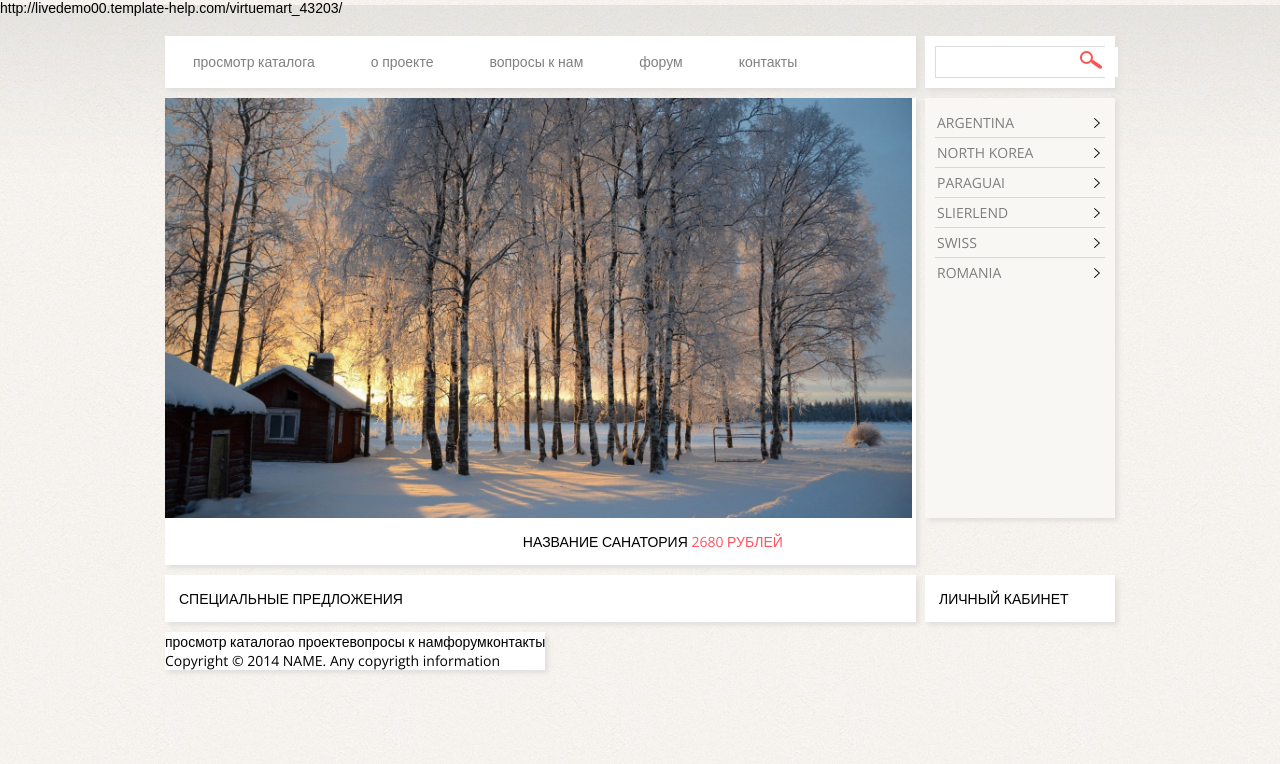
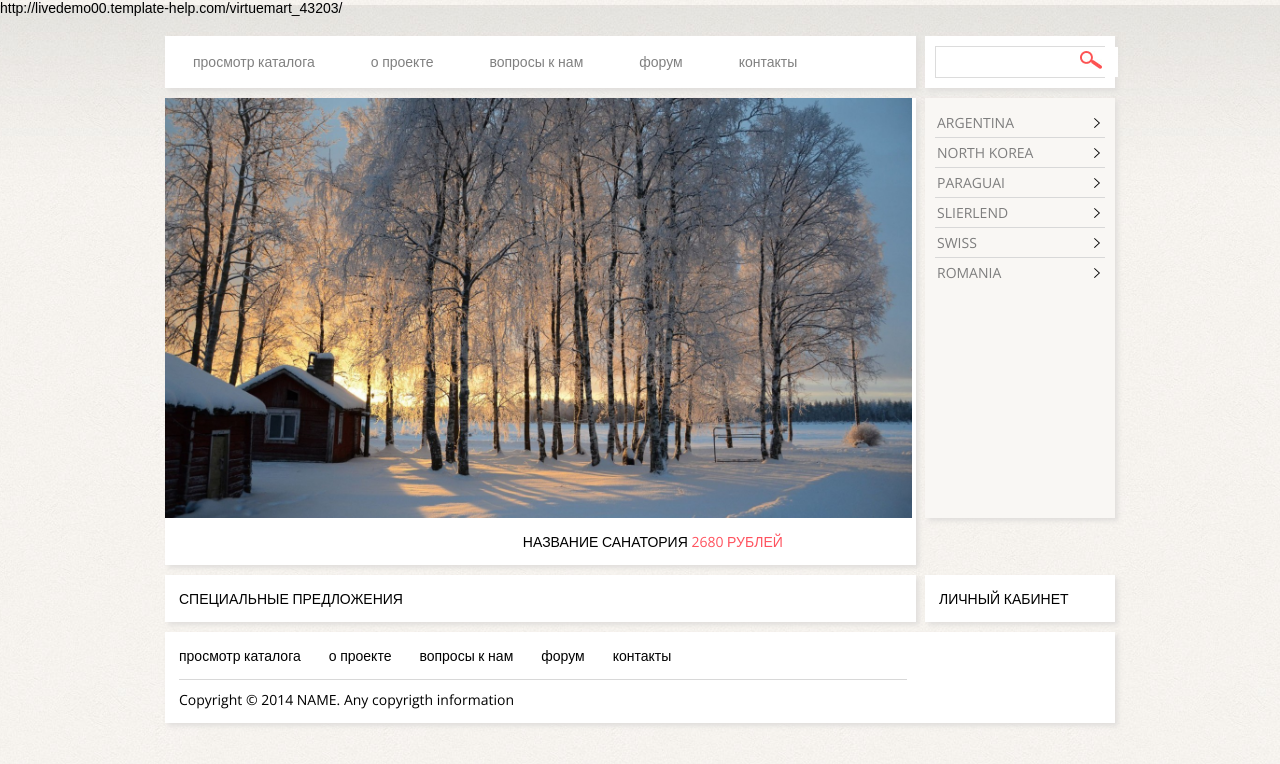
Before and after one commit to umkame/htl-makeup, a plain HTML site: page index.html in a window 1280 px wide. Drawn offline with nearby package versions, Linux system fonts and the light colour scheme.

Commit message:
fix footer

```diff
--- a/css/elements.css
+++ b/css/elements.css
@@ -124,6 +124,23 @@
 
 	.page .footer {
 		background-color: #FFFFFF;
-		position: relative;
-		float: left;
+        margin-bottom: 1em;
 	}
+        .page .footer .wrapper{
+            padding: 1em;
+        }
+
+        .page .footer .delimeter {
+            border-top: 1px solid #D8D8D8;
+            height: 10px;
+        }
+
+        .page .footer .bottomMenu {
+
+        }
+            .page .footer .bottomMenu > li:first-child {
+                padding-left: 0;
+            }
+            .page .footer .bottomMenu > li {
+                padding: 0 1em 1em;
+            }
--- a/index.html
+++ b/index.html
@@ -77,16 +77,24 @@
             <div class="clear spacer"></div>
 
 			<div class="footer shadowed">
-				<div class="leftBlock">
-					<ul class="horizontal">
+                <div class="wrapper">
+                    <div class="leftColumn">
+                        <ul class="bottomMenu horizontal">
                             <li>просмотр каталога</li>
                             <li>о проекте</li>
                             <li>вопросы к нам</li>
                             <li>форум</li>
                             <li>контакты</li>
                         </ul>
+                        <div class="clear"></div>
+
                         <div class="delimeter"> </div>
                         Copyright © 2014 NAME. Any copyrigth information
+                    </div>
+                    <div class="rightColumn">
+
+                    </div>
+                    <div class="clear"></div>
                 </div>
 			</div>
 		</div>
```
Lines whose indentation alone changed are shown as unchanged.
